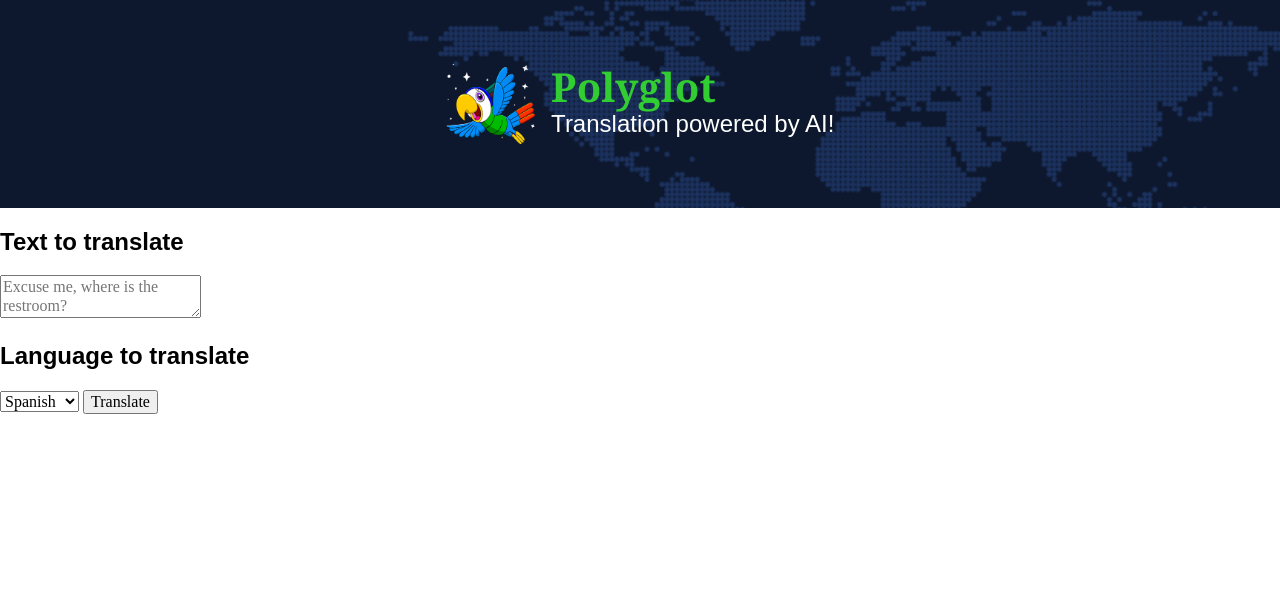
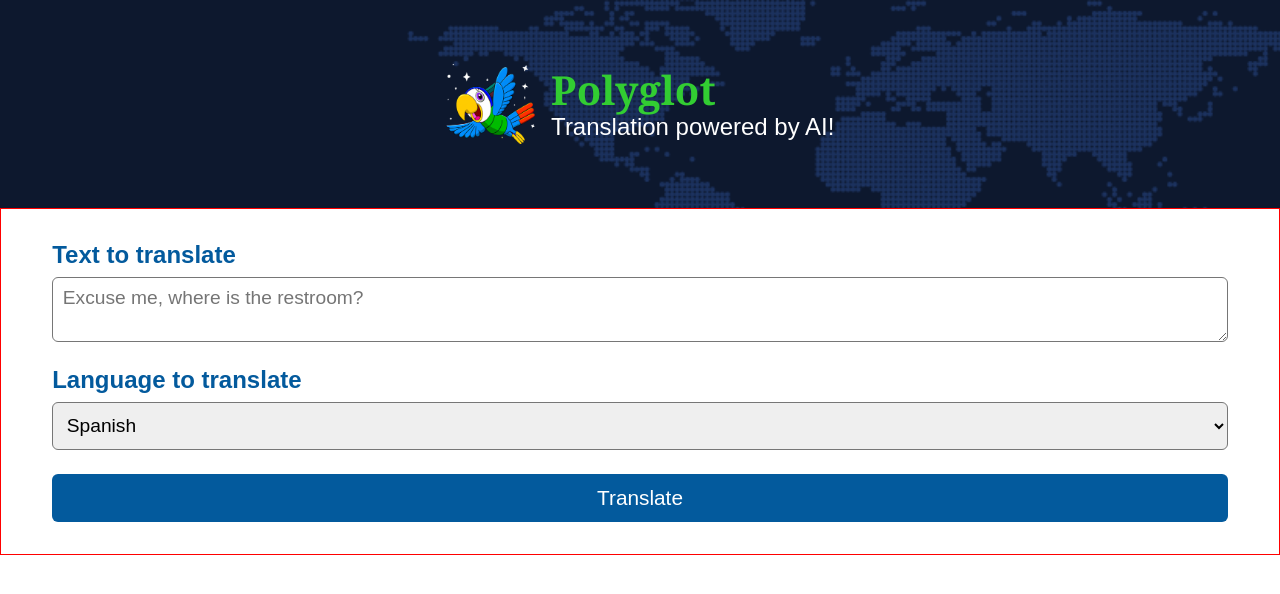
Before and after one commit to whoischrislam/ai-polyglot, a website built with Vite: page index.html in a window 1280 px wide. Built offline with nearby package versions, Linux system fonts and the light colour scheme.

Commit message:
Base CSS complete

```diff
--- a/index.css
+++ b/index.css
@@ -6,8 +6,20 @@ h1 {
 }
 
 /* Body typography */
-h2, p {
+h2, p, #text-to-translate, #language-to-translate {
     font-family: Arial, Helvetica, sans-serif;
+}
+
+/* Component styling */
+#text-to-translate, #language-to-translate {
+    font-size: 1.2em;
+    padding: 0.5em;
+}
+
+/* H2 styling */
+h2 {
+    color: #035A9D;
+    margin: 0 0 1vh 0;
 }
 
 /* Page styles */
@@ -22,19 +34,19 @@ h2, p {
     padding: 4em 2em;
     display: flex;
     justify-content: center;
-    /* border: 1px solid red; */
 }
 
 /* Logo image */
 #logo img {
-    /* border: 1px solid red; */
     height: 10vh;
     margin-right: 1em;
 }
 
 /* Logo text container */
 #logo-text {
-    /* border: 1px solid red; */
+    display:flex;
+    flex-direction: column;
+    justify-content: center;
     width: fit-content;
 }
 
@@ -52,3 +64,53 @@ h2, p {
     font-size: 1.5em;
     color: #FFFFFF;
 }
+
+/* Content container */
+#body {
+    display:flex;
+    flex-direction: column;
+    padding: 4vh 4vw;
+    border: 1px solid red;
+}
+
+/* Text area styling */
+#text-to-translate {
+    margin:0 0 3vh 0;
+    border-radius: 6px;
+}
+
+/* Language dropdown stlying */
+#language-to-translate {
+    margin:0 0 3vh 0;
+    min-height: 48px;
+    min-width: 100%;
+    border-radius: 6px;
+}
+
+/* Translate button style */
+#translate-button {
+    background-color: #035A9D;
+    color: #FFFFFF;
+    border: none;
+    border-radius: 6px;
+    min-height: 48px;
+    min-width: 100%;
+    font-size: 1.3em;
+    font-family: Arial, Helvetica, sans-serif;
+}
+
+#translate-button:hover {
+    background-color: #004173;
+    transition: 0.3s;
+}
+
+#translate-button:focus {
+    background-color: #004173;
+    outline-color: #003258;
+    transition: 0.3s;
+}
+
+#translate-button:active {
+    background-color: #000a11;
+    transition: 0.3s;
+}
--- a/index.html
+++ b/index.html
@@ -22,7 +22,7 @@
                 <option value="fr">French</option>
                 <option value="ja">Japanese</option>
             </select>
-            <button id="translate-button">Translate</button>
+            <button type="button" id="translate-button">Translate</button>
         </div>
         <script src="index.js" type="module"></script>
     </body>
```
